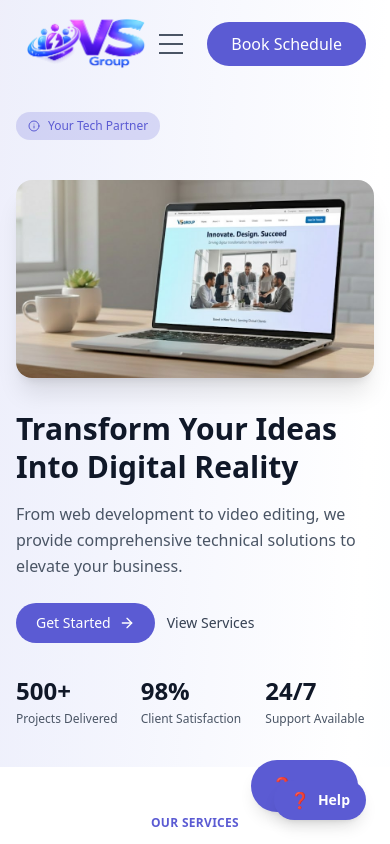
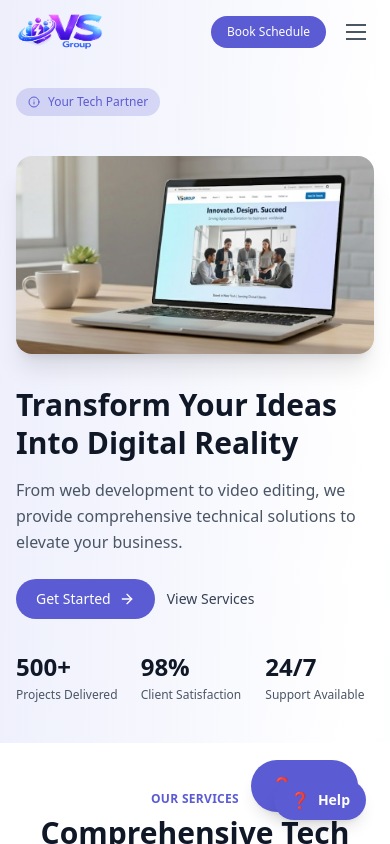
Before and after one commit to seetam39/vsgroup, a React (Vite) app: page / in a window 390 px wide. Shown: the top 844 px of the page. Built offline with nearby package versions, Linux system fonts and the light colour scheme.

Commit message:
Reorder navbar: Book Schedule button first, menu button on right for mobile

```diff
--- a/src/components/Navbar.jsx
+++ b/src/components/Navbar.jsx
@@ -4,54 +4,55 @@ function Navbar() {
   const [isMenuOpen, setIsMenuOpen] = useState(false);
 
   return (
-    <nav className="px-6 py-4 flex items-center justify-between max-w-7xl mx-auto">
-      <div className="flex items-center gap-8">
+    <nav className="px-4 sm:px-6 py-3 sm:py-4 flex items-center justify-between max-w-7xl mx-auto">
+      <div className="flex items-center gap-4 sm:gap-8">
         {/* Logo */}
         <a href="#" className="flex items-center">
-          <img src={logo} alt="Logo" className="h-14" />
+          <img src={logo} alt="Logo" className="h-10 sm:h-12 md:h-14" />
         </a>
 
         {/* Desktop Nav Links */}
-        <div className="hidden md:flex items-center gap-8">
-          <a href="#services" className="text-gray-600 hover:text-gray-900 transition">Services</a>
-          <a href="#how-it-works" className="text-gray-600 hover:text-gray-900 transition">How It Works</a>
-          <a href="#portfolio" className="text-gray-600 hover:text-gray-900 transition">Portfolio</a>
-          <a href="#contact" className="text-gray-600 hover:text-gray-900 transition">Contact</a>
+        <div className="hidden md:flex items-center gap-6 lg:gap-8">
+          <a href="#services" className="text-gray-600 hover:text-gray-900 transition text-sm lg:text-base">Services</a>
+          <a href="#how-it-works" className="text-gray-600 hover:text-gray-900 transition text-sm lg:text-base">How It Works</a>
+          <a href="#portfolio" className="text-gray-600 hover:text-gray-900 transition text-sm lg:text-base">Portfolio</a>
+          <a href="#contact" className="text-gray-600 hover:text-gray-900 transition text-sm lg:text-base">Contact</a>
         </div>
       </div>
 
       {/* Right Side Nav */}
-      <div className="flex items-center gap-4">
+      <div className="flex items-center gap-3 sm:gap-4">
+        {/* Book Schedule Button - Mobile */}
+        <a
+          href="https://calendly.com/vsgroup2510/30min"
+          target="_blank"
+          rel="noopener noreferrer"
+          className="bg-[#5B5BD3] text-white px-4 sm:px-6 py-2 sm:py-2.5 rounded-full hover:shadow-lg transition font-medium text-xs sm:text-sm"
+        >
+          Book Schedule
+        </a>
+
         {/* Mobile Menu Button */}
         <button
           className="md:hidden p-2"
           onClick={() => setIsMenuOpen(!isMenuOpen)}
         >
-          <div className="w-6 h-5 flex flex-col justify-between">
-            <span className={`w-full h-0.5 bg-gray-600 transition-all ${isMenuOpen ? 'rotate-45 translate-y-2' : ''}`}></span>
+          <div className="w-5 sm:w-6 h-4 flex flex-col justify-between">
+            <span className={`w-full h-0.5 bg-gray-600 transition-all ${isMenuOpen ? 'rotate-45 translate-y-1.5' : ''}`}></span>
             <span className={`w-full h-0.5 bg-gray-600 transition-all ${isMenuOpen ? 'opacity-0' : ''}`}></span>
-            <span className={`w-full h-0.5 bg-gray-600 transition-all ${isMenuOpen ? '-rotate-45 -translate-y-2' : ''}`}></span>
+            <span className={`w-full h-0.5 bg-gray-600 transition-all ${isMenuOpen ? '-rotate-45 -translate-y-1.5' : ''}`}></span>
           </div>
         </button>
-
-        <a
-          href="https://calendly.com/vsgroup2510/30min"
-          target="_blank"
-          rel="noopener noreferrer"
-          className="bg-[#5B5BD3] text-white px-6 py-2.5 rounded-full hover:shadow-lg transition font-medium"
-        >
-          Book Schedule
-        </a>
       </div>
 
       {/* Mobile Menu */}
       {isMenuOpen && (
-        <div className="absolute top-20 left-6 right-6 bg-white shadow-xl rounded-2xl p-6 md:hidden z-50">
-          <div className="flex flex-col gap-4">
-            <a href="#services" className="text-gray-600 hover:text-gray-900 transition py-2">Services</a>
-            <a href="#how-it-works" className="text-gray-600 hover:text-gray-900 transition py-2">How It Works</a>
-            <a href="#portfolio" className="text-gray-600 hover:text-gray-900 transition py-2">Portfolio</a>
-            <a href="#contact" className="text-gray-600 hover:text-gray-900 transition py-2">Contact</a>
+        <div className="absolute top-16 sm:top-20 left-4 sm:left-6 right-4 sm:right-6 bg-white shadow-xl rounded-xl sm:rounded-2xl p-4 sm:p-6 md:hidden z-50">
+          <div className="flex flex-col gap-3 sm:gap-4">
+            <a href="#services" className="text-gray-600 hover:text-gray-900 transition py-2 text-sm sm:text-base">Services</a>
+            <a href="#how-it-works" className="text-gray-600 hover:text-gray-900 transition py-2 text-sm sm:text-base">How It Works</a>
+            <a href="#portfolio" className="text-gray-600 hover:text-gray-900 transition py-2 text-sm sm:text-base">Portfolio</a>
+            <a href="#contact" className="text-gray-600 hover:text-gray-900 transition py-2 text-sm sm:text-base">Contact</a>
           </div>
         </div>
       )}
```
